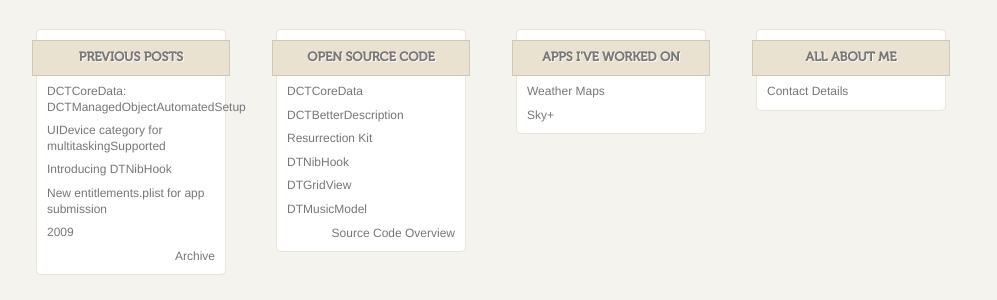
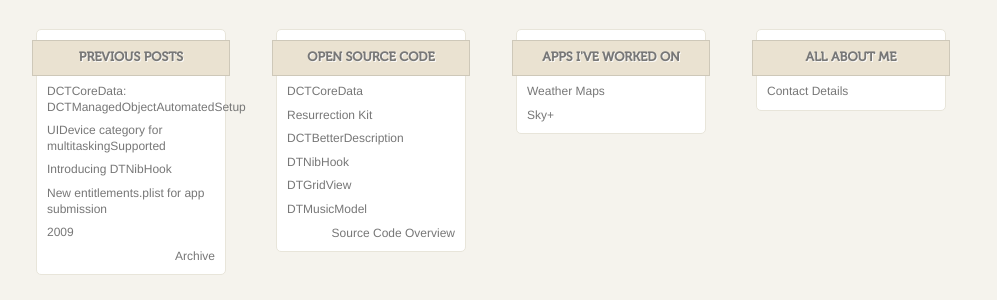
Before and after one commit to danielctull/danielctull.github.com, a Jekyll site: the page built from index.html, in a window 1280 px wide. Shown: the part 402-702 px from the top of the page, without its empty margins (149-1146 px from the left). Built offline with Jekyll 4.4.1, drawn with Linux system fonts in a browser that asks for light colours; part of the change alters nothing that is shown.

```diff
--- a/_includes/opensourcemenu.html
+++ b/_includes/opensourcemenu.html
@@ -1,8 +1,8 @@
 <h3>Open Source Code</h3>
 <ul>
 	<li><a href="http://github.com/danielctull/DCTCoreData">DCTCoreData</a></li>
+	<li><a href="http://bitbucket.org/danielctull/dtresurrectionkit">Resurrection Kit</a></li>
 	<li><a href="http://github.com/danielctull/DCTBetterDescription">DCTBetterDescription</a></li>
-	<li><a href="http://bitbucket.org/danielctull/dtresurrectionkit">Resurrection Kit</a></li>
 	<li><a href="http://bitbucket.org/danielctull/dtnibhook">DTNibHook</a></li>
 	<li><a href="http://bitbucket.org/danielctull/dtgridview/">DTGridView</a></li>
 	<li><a href="http://bitbucket.org/danielctull/dtmusicmodel/">DTMusicModel</a></li>
```
